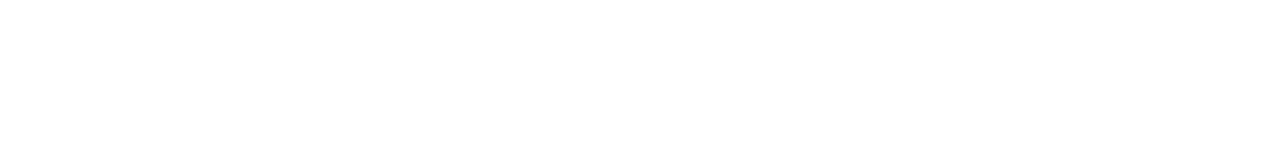
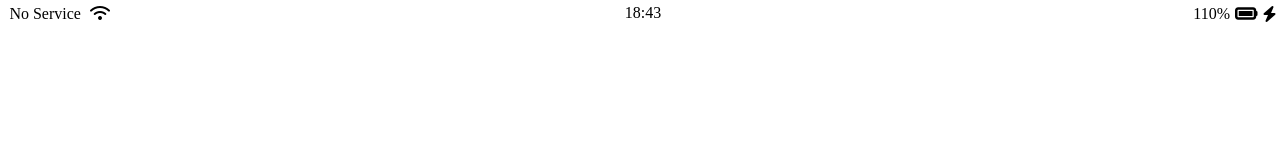
Before and after one commit to Re-tria/my-kokoa-clone, a plain HTML site: page index.html in a window 1280 px wide. Drawn offline with Linux system fonts and the light colour scheme.

Commit message:
Create Status bar

```diff
--- /dev/null
+++ b/css/components/status-bar.css
@@ -0,0 +1,31 @@
+.status-bar {
+  position: fixed;
+  top: 0;
+  width: 100%;
+  display: flex;
+  justify-content: center;
+  padding: 5px 3px;
+}
+
+.status-bar__column {
+  width: 33%;
+}
+
+.status-bar__column:first-child span {
+  margin-right: 5px;
+}
+
+.status-bar__column:nth-child(2) {
+  display: flex;
+  justify-content: center;
+}
+
+.status-bar__column:last-child {
+  display: flex;
+  justify-content: flex-end;
+  align-items: center;
+}
+
+.status-bar__column .fa-battery-full {
+  margin: 0px 5px;
+}
--- a/css/styles.css
+++ b/css/styles.css
@@ -2,7 +2,7 @@
 @import "variables.css";
 
 /* Components */
-/* @import "components/*.css" */
+@import "components/status-bar.css";
 
 /* Screens */
 /* @import "screen/*.css" */
--- a/index.html
+++ b/index.html
@@ -5,9 +5,24 @@
     <meta http-equiv="X-UA-Compatible" content="IE=edge" />
     <meta name="viewport" content="width=device-width, initial-scale=1.0" />
     <link rel="stylesheet" href="css/styles.css" />
-    <title>Document</title>
+    <title>My Kokoa Clone - login</title>
   </head>
-  <body></body>
+  <body>
+    <div class="status-bar">
+      <div class="status-bar__column">
+        <span>No Service</span>
+        <i class="fa-solid fa-wifi"></i>
+      </div>
+      <div class="status-bar__column">
+        <span>18:43</span>
+      </div>
+      <div class="status-bar__column">
+        <span>110%</span>
+        <i class="fa-solid fa-battery-full fa-lg"></i>
+        <i class="fa-sharp fa-solid fa-bolt"></i>
+      </div>
+    </div>
+  </body>
 
   <script
     src="https://kit.fontawesome.com/6b229d2ba8.js"
```
